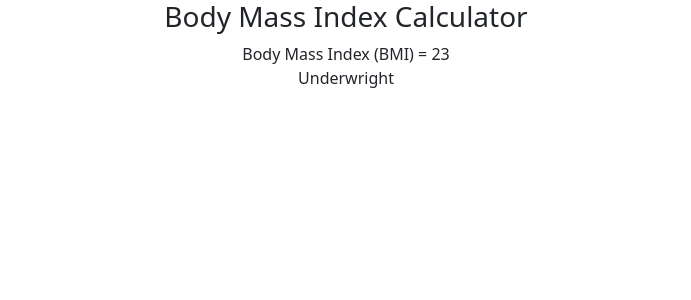
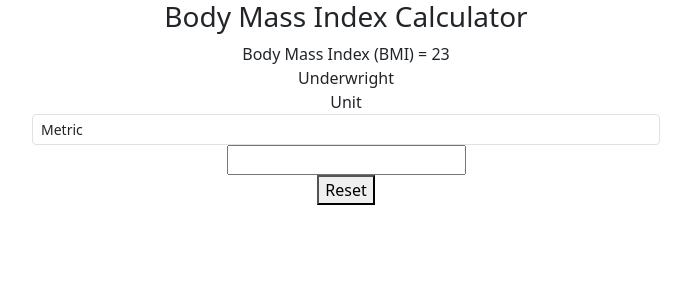
Before and after one commit to Harry8679/BMI-Calculator, a React (Create React App) app: page / in a window 1280 px wide. Shown: the top 300 px of the page, without its empty margins (294-985 px from the left). Built offline with nearby package versions, Linux system fonts and the light colour scheme.

Commit message:
BMI Calculator imported

```diff
--- a/src/components/BMI.js
+++ b/src/components/BMI.js
@@ -1,7 +1,9 @@
 import React from 'react'
+import BmiCalculator from './BmiCalculator';
 
 const BMI = () => {
   return (
+    <>
       <div className='calculator'>
         <h3>Body Mass Index Calculator</h3>
         <div className="bmi-result-container">
@@ -14,7 +16,9 @@ const BMI = () => {
             </div>
           </div>
         </div>
+        <BmiCalculator />
       </div>
+    </>
   )
 }
 
```
Lines whose indentation alone changed are shown as unchanged.
